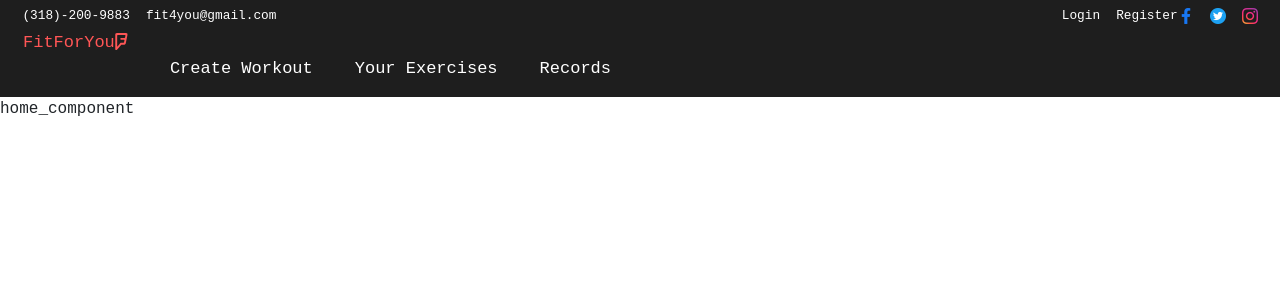
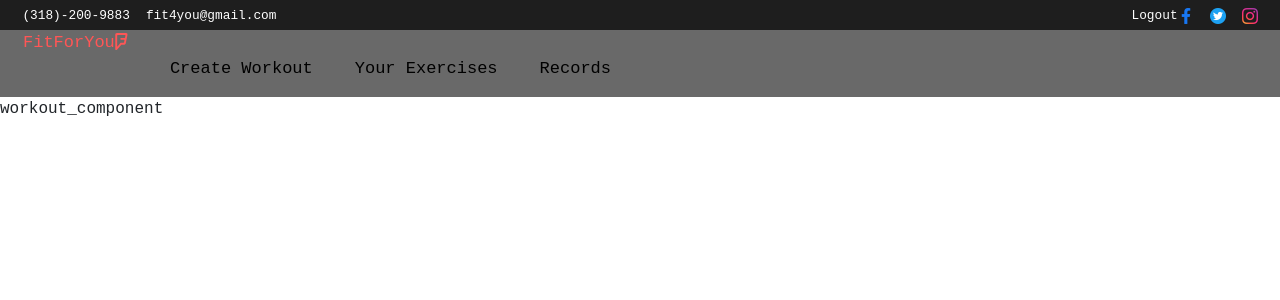
Before and after one commit to JordanMcFadden/newfit, a React (Create React App) app in the folder frontend/: page / in a window 1280 px wide. Shown: the top 300 px of the page. Built offline with nearby package versions, Linux system fonts and the light colour scheme.

Commit message:
small changes

```diff
--- a/frontend/src/App.js
+++ b/frontend/src/App.js
@@ -6,14 +6,12 @@ import Signup from './components/signup_component';
 import Workout from './components/home_component';
 import Exercises from './components/exercise_component';
 import Records from './components/records_component';
-import Topbar from './components/topbar_component';
 
 
 function App() {
   return (
       <div className = "App">
         <div className="auth-wrapper">
-           <Topbar />
           <div className="auth-inner">
             <Routes>
               <Route exact path ="/" element={<Workout />} />
--- a/frontend/src/components/home_component.js
+++ b/frontend/src/components/home_component.js
@@ -1,8 +1,14 @@
 import React from 'react'
+import Navbar from './navbar_component';
 
 function home_component() {
+
+
   return (
-    <div>home_component</div>
+    <>
+    <div><Navbar /></div>
+    <div>workout_component</div>
+    </>
   )
 }
 
--- a/frontend/src/components/login_component.js
+++ b/frontend/src/components/login_component.js
@@ -3,6 +3,7 @@ import { useState } from 'react';
 import { Link } from 'react-router-dom';
 import styles from '../styles/signin.module.css';
 import axios from 'axios';
+import Topbar from './topbar_component';
 
 const Signin  = () =>
 {
@@ -33,6 +34,7 @@ const Signin  = () =>
 
 
 return (
+  <div><Topbar/>
     <div className={styles.signin_container}>
       <div className={styles.signin_form_container}>
         <div className={styles.left}>
@@ -72,6 +74,7 @@ return (
         </div>
       </div>
     </div>
+  </div>
   )
 };
 
--- /dev/null
+++ b/frontend/src/components/navbar_component.js
@@ -0,0 +1,63 @@
+import React from "react";
+import { Link } from "react-router-dom";
+import styles from '../styles/topbar.module.css';
+
+export default function Topbar(props) {
+
+
+  return (
+    <>
+      <div className={styles.topbar}>
+        <div className={styles.topbar_phone}>
+          <a className={styles.topbar_links} href="tel:318-200-9883">(318)-200-9883</a>
+          <a className={styles.topbar_links} href="mailto:fit4you@gmail.com">fit4you@gmail.com</a>
+        </div>
+        <div className={styles.topbar_social}>
+
+
+
+            <>
+              <Link className={styles.topbar_links} to="/sign-in">
+                Logout
+              </Link>
+            </>
+
+
+          <a className="links" href="https://www.facebook.com/" target="">
+            <img rel="noreferrer" src="../images/fb.png" alt="" />
+          </a>
+          <a className="links" href="https://twitter.com/login?lang=en" target="">
+            <img rel="noreferrer" src="../images/tweet.png" alt="" />
+          </a>
+          <a className="links" href="https://www.instagram.com/?hl=en" target="">
+            <img rel="noreferrer" src="../images/insta.png" alt="" />
+          </a>
+        </div>
+      </div>
+
+      <nav className={styles.navbar}>
+        <div className={styles.navbar_logo}>FitForYou<i className="fab fa-foursquare"></i>
+          <div className={styles.navbar_groups}>
+            <ul className={styles.navbar_groups}>
+              <li>
+                  <Link className={styles.navbar_links} to="/">
+                    Create Workout
+                  </Link>
+              </li>
+              <li>
+                  <Link className={styles.navbar_links} to="/exercises">
+                    Your Exercises
+                  </Link>
+              </li>
+              <li>
+                  <Link className={styles.navbar_links} to="/records">
+                    Records
+                  </Link>
+              </li>
+            </ul>
+          </div>
+        </div>
+      </nav>
+    </>
+  );
+}
--- a/frontend/src/components/records_component.js
+++ b/frontend/src/components/records_component.js
@@ -1,8 +1,12 @@
 import React from 'react'
+import Navbar from './navbar_component'
 
 function records_component() {
   return (
+    <>
+    <div><Navbar /></div>
     <div>records_component</div>
+    </>
   )
 }
 
--- a/frontend/src/components/signup_component.js
+++ b/frontend/src/components/signup_component.js
@@ -3,6 +3,8 @@ import { useState } from 'react';
 import { Link } from 'react-router-dom';
 import styles from '../styles/signup.module.css';
 import axios from 'axios';
+import Topbar from './topbar_component';
+
 
 const Signup  = () =>
 {
@@ -40,6 +42,7 @@ const Signup  = () =>
 
 
   return (
+    <div><Topbar/>
     <div className={styles.signup_container}>
       <div className={styles.signup_form_container}>
         <div className={styles.left}>
@@ -96,7 +99,7 @@ const Signup  = () =>
         </div>
       </div>
     </div>
-
+  </div>
   )
 };
 
--- a/frontend/src/components/topbar_component.js
+++ b/frontend/src/components/topbar_component.js
@@ -1,7 +1,6 @@
 import React from "react";
 import { Link } from "react-router-dom";
 import styles from '../styles/topbar.module.css';
-
 export default function Topbar(props) {
 
 
@@ -37,30 +36,6 @@ export default function Topbar(props) {
             </a>
           </div>
         </div>
-
-      <nav className={styles.navbar}>
-        <div className={styles.navbar_logo}>FitForYou<i className="fab fa-foursquare"></i>
-          <div className={styles.navbar_groups}>
-            <ul className={styles.navbar_groups}>
-              <li>
-                  <Link className={styles.navbar_links} to="/">
-                    Create Workout
-                  </Link>
-              </li>
-              <li>
-              <Link className={styles.navbar_links} to="/exercises">
-                    Your Exercises
-                  </Link>
-              </li>
-              <li>
-                  <Link className={styles.navbar_links} to="/records">
-                    Records
-                  </Link>
-              </li>
-            </ul>
-          </div>
-        </div>
-      </nav>
     </>
     );
 }
--- a/frontend/src/styles/topbar.module.css
+++ b/frontend/src/styles/topbar.module.css
@@ -66,7 +66,7 @@
 /* This is the end of the top bar and start of the navbar */
 
 .navbar{
-   background-color: #1E1E1E;
+   background-color: dimgrey;
    z-index: 1;
    width: 100%;
 }
@@ -94,7 +94,7 @@
 }
 
 .navbar_links{
-    color: white;
+    color: black;
     text-decoration: none;
     padding: 0.5rem 1rem;
 }
```
Lines whose indentation alone changed are shown as unchanged.
